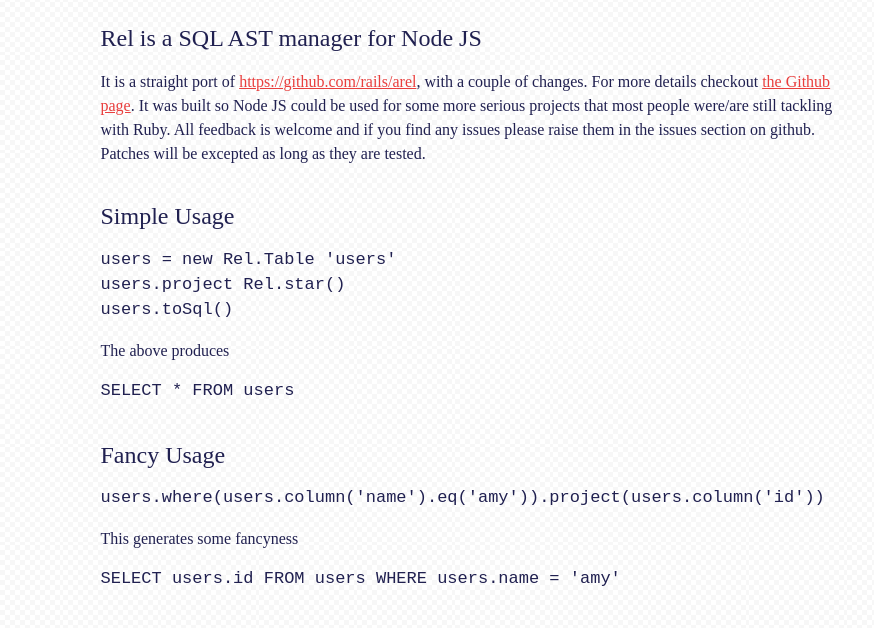
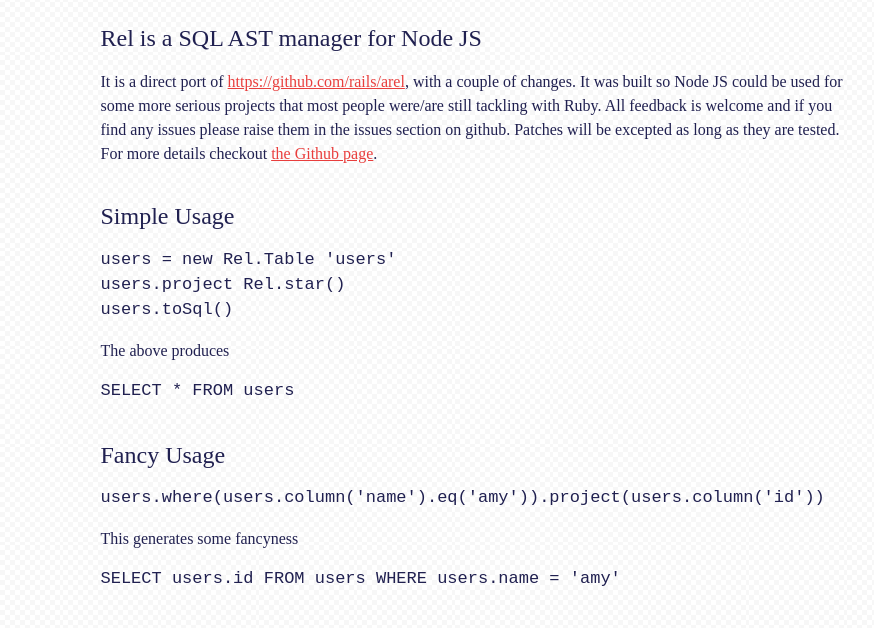
Before and after one commit to yang/rel, a plain HTML site: page index.html in a window 1280 px wide. Shown: the part 143-771 px from the top of the page, without its empty margins (233-1107 px from the left). Drawn offline with Linux system fonts and the light colour scheme.

Commit message:
Fixed up spacing

```diff
--- a/index.html
+++ b/index.html
@@ -22,7 +22,7 @@
     <div class='container body'>
       <section class='intro'>
         <h1>Rel is a SQL AST manager for Node JS</h1>
-        <p class='large'>It is a straight port of <a href="https://github.com/rails/arel">https://github.com/rails/arel</a>, with a couple of changes. For more details checkout <a href="https://github.com/cjwoodward/rel">the Github page</a>. It was built so Node JS could be used for some more serious projects that most people were/are still tackling with Ruby. All feedback is welcome and if you find any issues please raise them in the issues section on github. Patches will be excepted as long as they are tested.</p>
+        <p class='large'>It is a direct port of <a href="https://github.com/rails/arel">https://github.com/rails/arel</a>, with a couple of changes. It was built so Node JS could be used for some more serious projects that most people were/are still tackling with Ruby. All feedback is welcome and if you find any issues please raise them in the issues section on github. Patches will be excepted as long as they are tested. For more details checkout <a href="https://github.com/cjwoodward/rel">the Github page</a>.</p>
         <h2>Simple Usage</h2>
         <pre><code>users = new Rel.Table 'users'
 users.project Rel.star()
```
